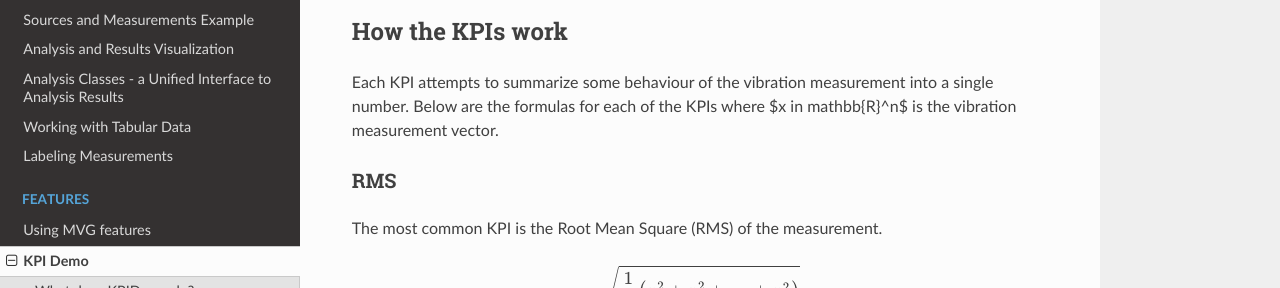
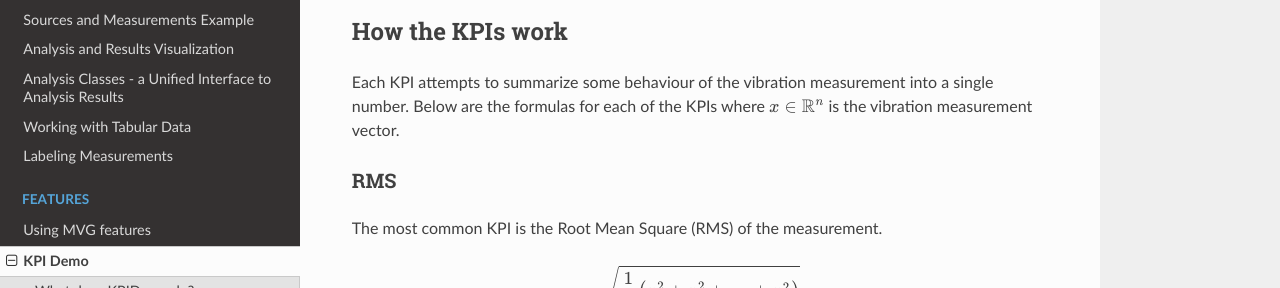
Before and after one commit to vikinganalytics/mvg, a Sphinx documentation site: the page built from docs/source/content/features/kpidemo.md, in a window 1280 px wide and 900 px high, scrolled down 712 px. Shown: the part 185-473 px from the top of the window. Built offline with Sphinx 7.4.7 and the Read the Docs theme 2.0.0, drawn with Linux system fonts in a browser that asks for light colours; part of the change alters nothing that is shown.

```diff
--- a/docs/source/content/features/kpidemo.md
+++ b/docs/source/content/features/kpidemo.md
@@ -23,7 +23,7 @@ The KPIDemo feature calculates a set of Key Performance Indicators (KPIs) of vib
 
 ## How the KPIs work
 
-Each KPI attempts to summarize some behaviour of the vibration measurement into a single number. Below are the formulas for each of the KPIs where $x \in \mathbb{R}^n$ is the vibration measurement vector.
+Each KPI attempts to summarize some behaviour of the vibration measurement into a single number. Below are the formulas for each of the KPIs where :math:`x \in \mathbb{R}^n` is the vibration measurement vector.
 
 ### RMS
 
```
